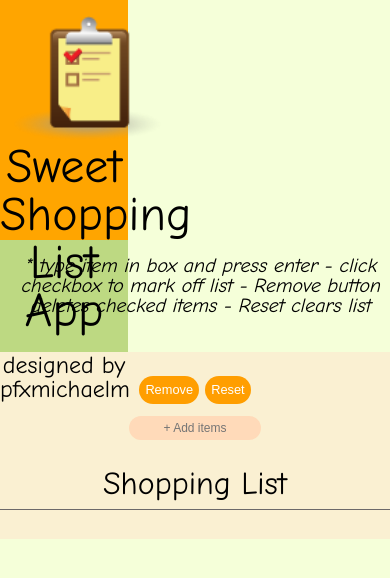
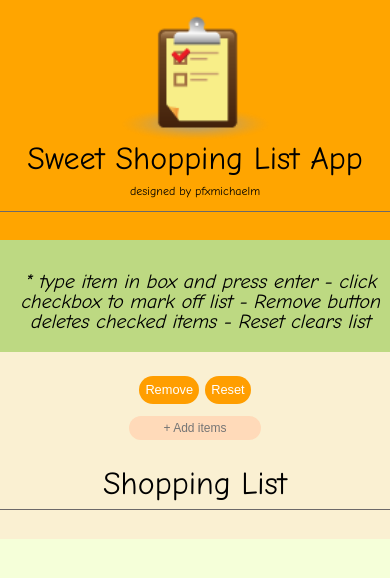
Before and after one commit to pfxmichaelm/shopping-list, a plain HTML site: page index.html in a window 390 px wide. Drawn offline with nearby package versions, Linux system fonts and the light colour scheme.

Commit message:
more media tweaks

```diff
--- a/css/main.css
+++ b/css/main.css
@@ -121,23 +121,29 @@ button:hover {
 }
 
 /* media queries */
-@media (max-width: 500px) {
+@media (max-width: 1000px) {
     #header {
-        font-size: 1em;
-        width: 8em;
         background-color: orange;
+    }
+    #header h1 {
+    	font-size: 2em;
+    }
+    #header h3 {
+    	font-size: 0.75em;
     }
 }
 
-@media only screen and (max-width: 500px) {
+@media only (max-width: 1000px) {
     #banner {
-        padding: 1em 0;
-        width: 8em;
+        background-color: blue;
+    }
+    #banner h3 {
+    	font-size: 1em;
     }
 
 }
 
-@media only screen and (max-width: 500px) {
+@media only (max-width: 500px) {
   #footer {
     padding: 2em 0;
     /*font-size: 1em;*/
```
